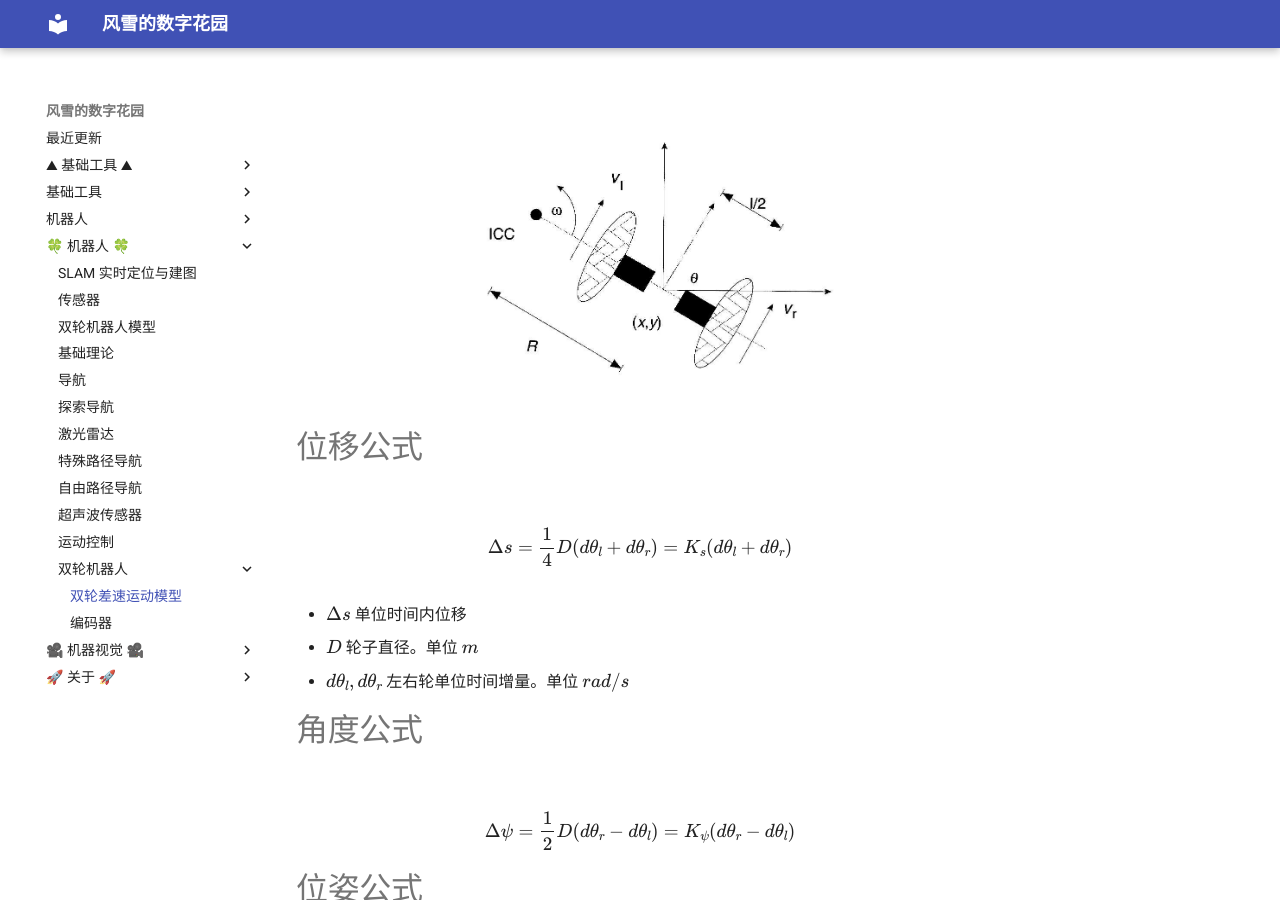
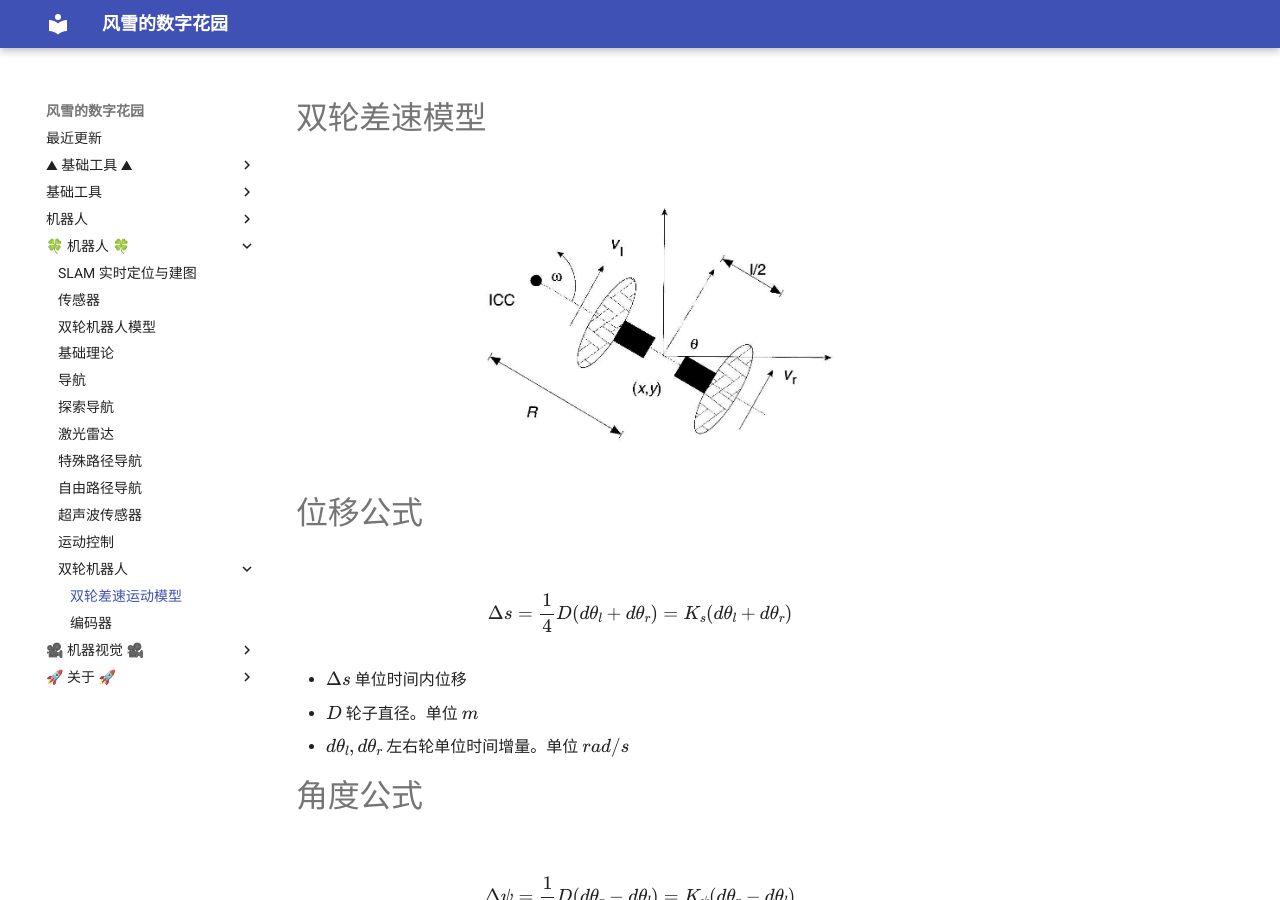
Before and after one commit to altair-albert/altair-albert.github.io, an MkDocs documentation site: the page built from docs/🍀 机器人 🍀/双轮机器人/双轮差速运动模型.md, in a window 1280 px wide and 900 px high. Built offline with MkDocs 1.6.1 and Material for MkDocs 9.7.7, drawn with Linux system fonts in a browser that asks for light colours; comment, search, counter and statistics services are not loaded.

Commit message:
2022-10-14 15:16:42
Affected files:
docs/index.md
docs/🍀 机器人 🍀/双轮机器人/双轮差速运动模型.md

```diff
--- a/docs/🍀 机器人 🍀/双轮机器人/双轮差速运动模型.md
+++ b/docs/🍀 机器人 🍀/双轮机器人/双轮差速运动模型.md
@@ -5,8 +5,10 @@ tags: [ "机器人", "运动模型", "Alg" ]
 date created: 星期五, 七月 22日 2022, 12:19:15 凌晨
 date modified: 星期一, 八月 15日 2022, 10:18:23 晚上
 ---
+
+# 双轮差速模型
+
 ![](attachments/Pasted%20image%2020220727232221.png)
-
 
 # 位移公式
 
@@ -20,10 +22,9 @@ $$\Delta s = \frac{1}{4}D (d\theta_l + d\theta_r) = K_s (d\theta_l+d\theta_r)$$
 
 $$\Delta \psi = \frac{1}{2} D(d\theta_r - d\theta_l) = K_\psi(d\theta_r -d\theta_l)$$
 
-
 # 位姿公式
 
-$t$ 时刻位姿估计为 $(\tilde x(t), \tilde y(t), \tilde \psi(t))$, 如果在时间 $t+dt$ , 左右轮增量为 $d\theta_l$和 $d\theta_r$
+$t$ 时刻位姿估计为 $(\tilde x(t), \tilde y(t), \tilde \psi(t))$, 如果在时间 $t+dt$ , 左右轮增量为 $d\theta_l$ 和 $d\theta_r$
 
 则 $t +dt$ 时刻位姿为
 
@@ -45,7 +46,6 @@ K_s(d\theta_l+d\theta_r)\sin(\tilde\psi) \\
 K_\psi(d\theta_r-d\theta_l)
 \end{bmatrix}$$
 
-
 # 速度公式
 
 $$\begin{bmatrix}
```
Also changed, not shown: docs/index.md (+1 -0 lines).
